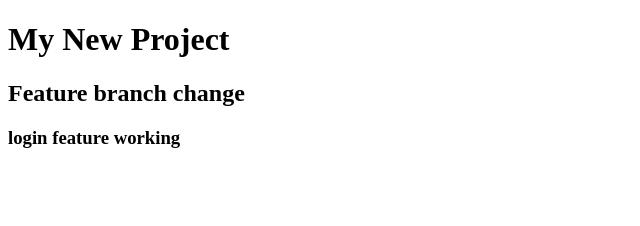
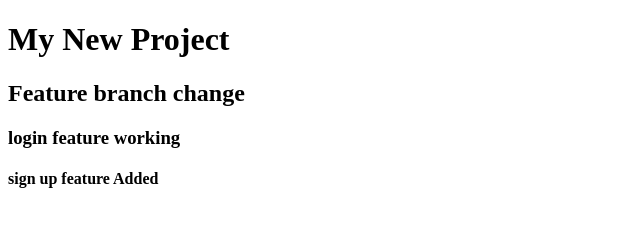
Before and after one commit to ankitpareek75/project6, a plain HTML site: page index.html in a window 1280 px wide. Shown: the whole page, without its empty margins (0-640 px from the left). Drawn offline with Linux system fonts and the light colour scheme.

Commit message:
add signup feature

```diff
--- a/index.html
+++ b/index.html
@@ -7,5 +7,6 @@
   <h1>My New Project </h1>
   <h2>Feature branch change</h2>
   <h3>login feature working</h3>
+  <h4>sign up feature Added</h4>
 </body>
 </html>
```
